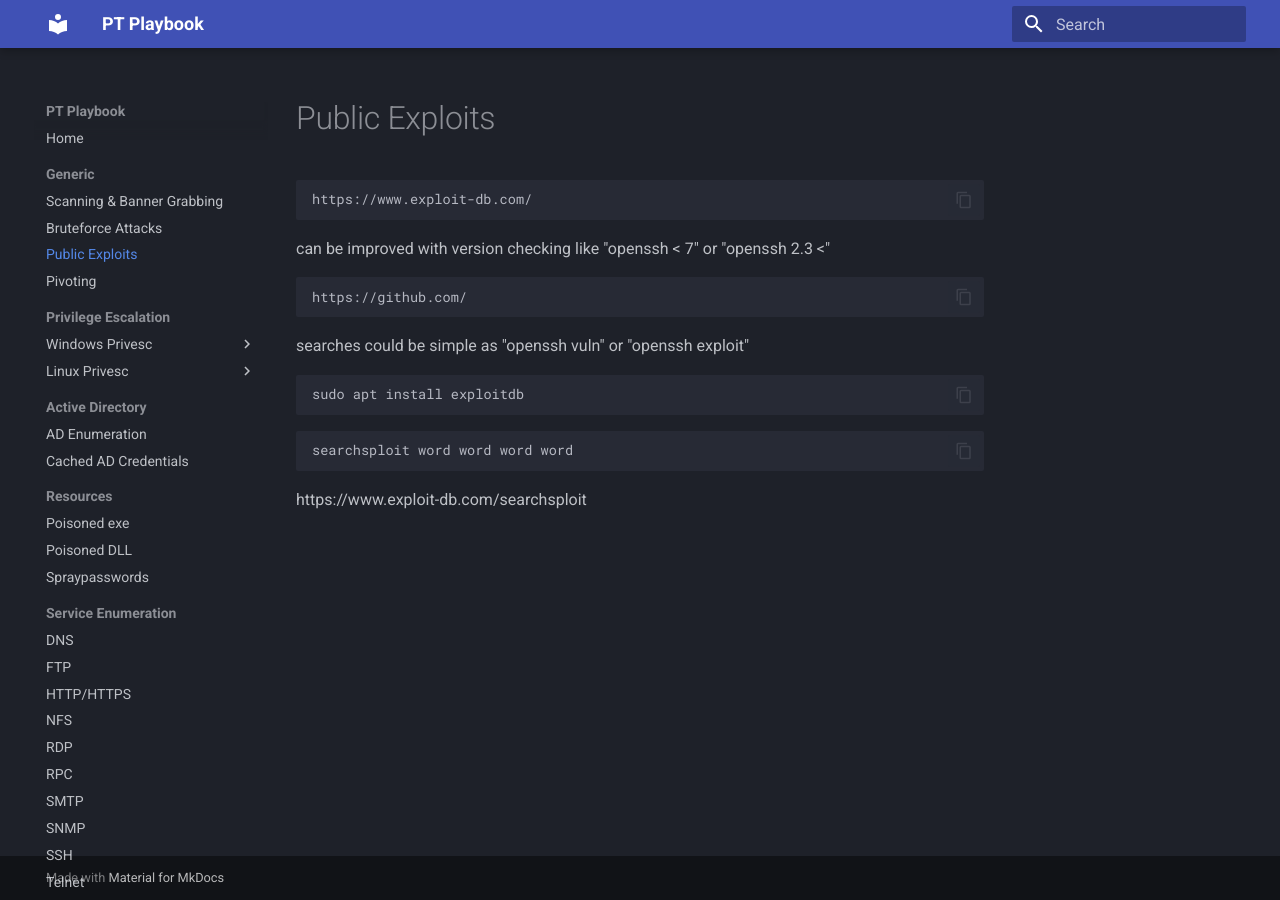
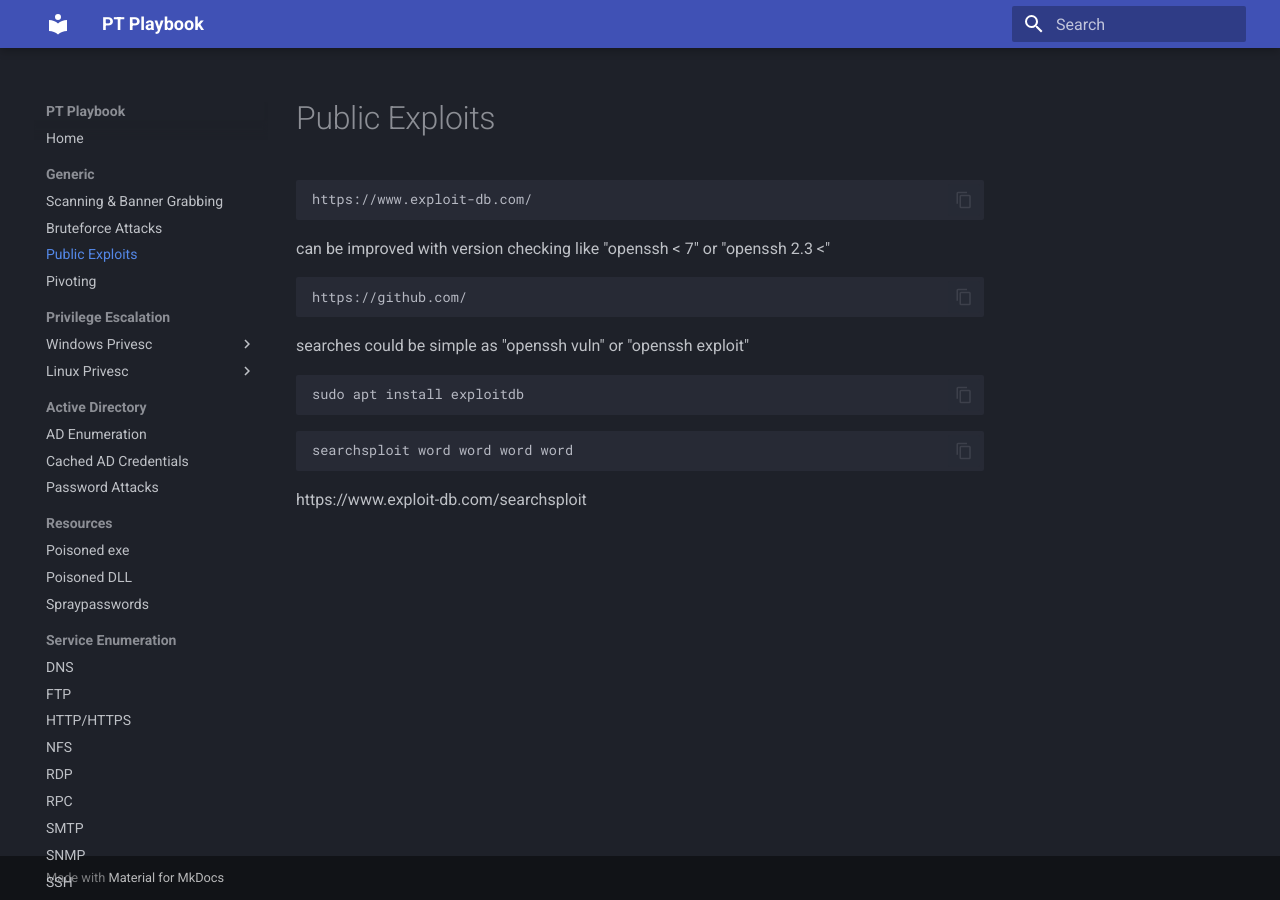
Before and after one commit to stafford-m/pt-playbook, an MkDocs documentation site: the page built from docs/generic/publicexploits.md, in a window 1280 px wide. Built offline with MkDocs 1.6.1 and Material for MkDocs 9.7.7, drawn with Linux system fonts in a browser that asks for light colours; part of the change alters nothing that is shown.

Commit message:
update .yml

```diff
--- a/mkdocs.yml
+++ b/mkdocs.yml
@@ -52,6 +52,7 @@ nav:
   - Active Directory:
       - activedirectory/adenumeration.md
       - activedirectory/cachedadcreds.md
+      - activedirectory/passwordattacks.md
   - Resources:
       - privesc/windows/adduserexe.md
       - privesc/windows/adduserdll.md
```
